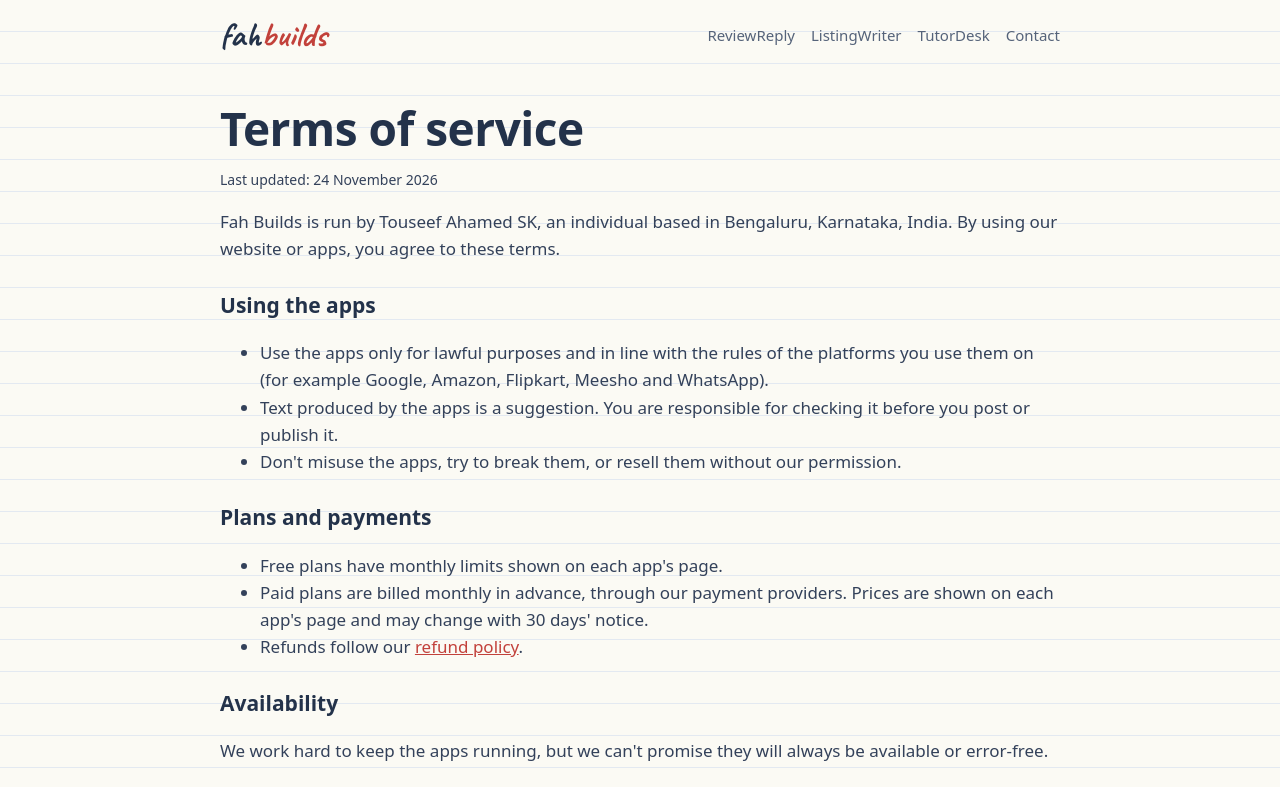
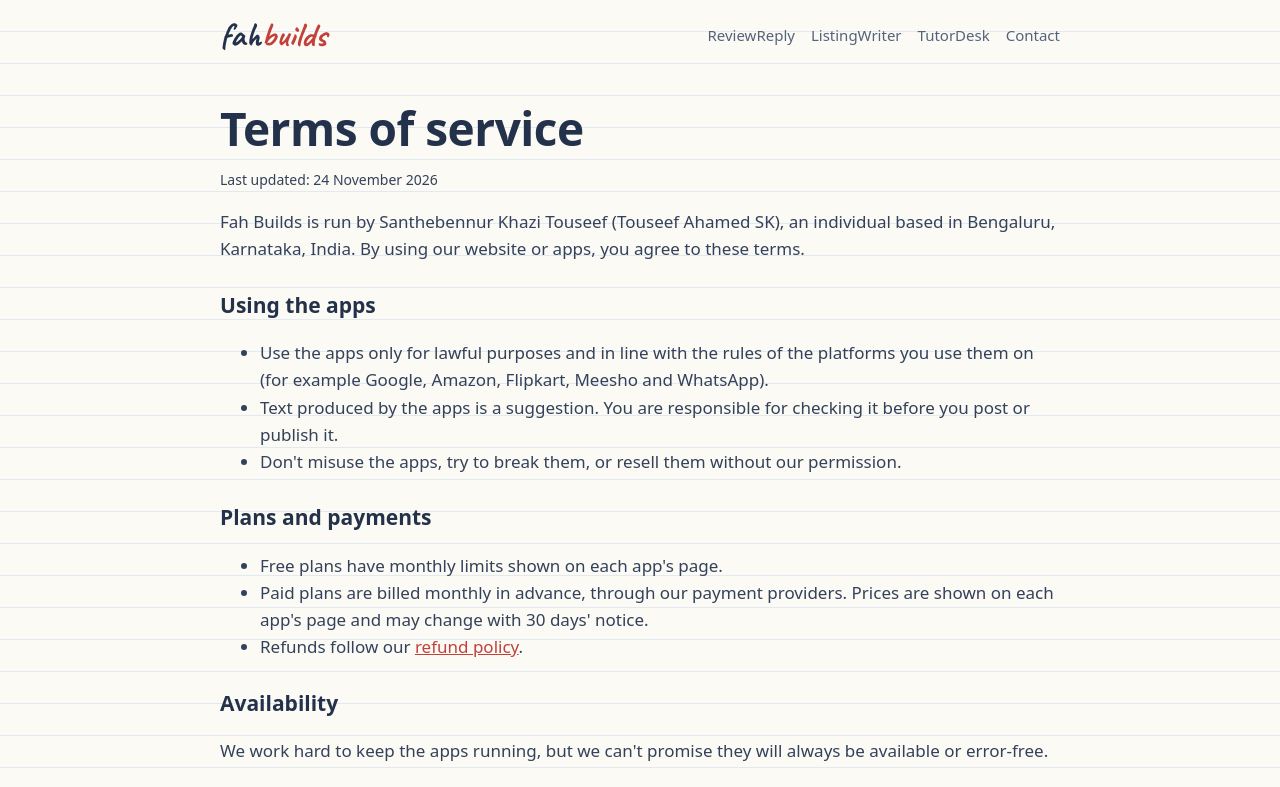
Before and after one commit to fahbuilds/fahbuilds.github.io, a plain HTML site: page terms.html in a window 1280 px wide. Shown: the top 787 px of the page. Drawn offline with Linux system fonts and the light colour scheme.

Commit message:
Update company name in terms of service

```diff
--- a/terms.html
+++ b/terms.html
@@ -22,7 +22,7 @@
 
 <section class="legal">
 <h1>Terms of service</h1><p class="note">Last updated: 24 November 2026</p>
-<p>Fah Builds is run by Touseef Ahamed SK, an individual based in Bengaluru, Karnataka, India. By using our website or apps, you agree to these terms.</p>
+<p>Fah Builds is run by Santhebennur Khazi Touseef (Touseef Ahamed SK), an individual based in Bengaluru, Karnataka, India. By using our website or apps, you agree to these terms.</p>
 <h2>Using the apps</h2>
 <ul><li>Use the apps only for lawful purposes and in line with the rules of the platforms you use them on (for example Google, Amazon, Flipkart, Meesho and WhatsApp).</li>
 <li>Text produced by the apps is a suggestion. You are responsible for checking it before you post or publish it.</li>
```
